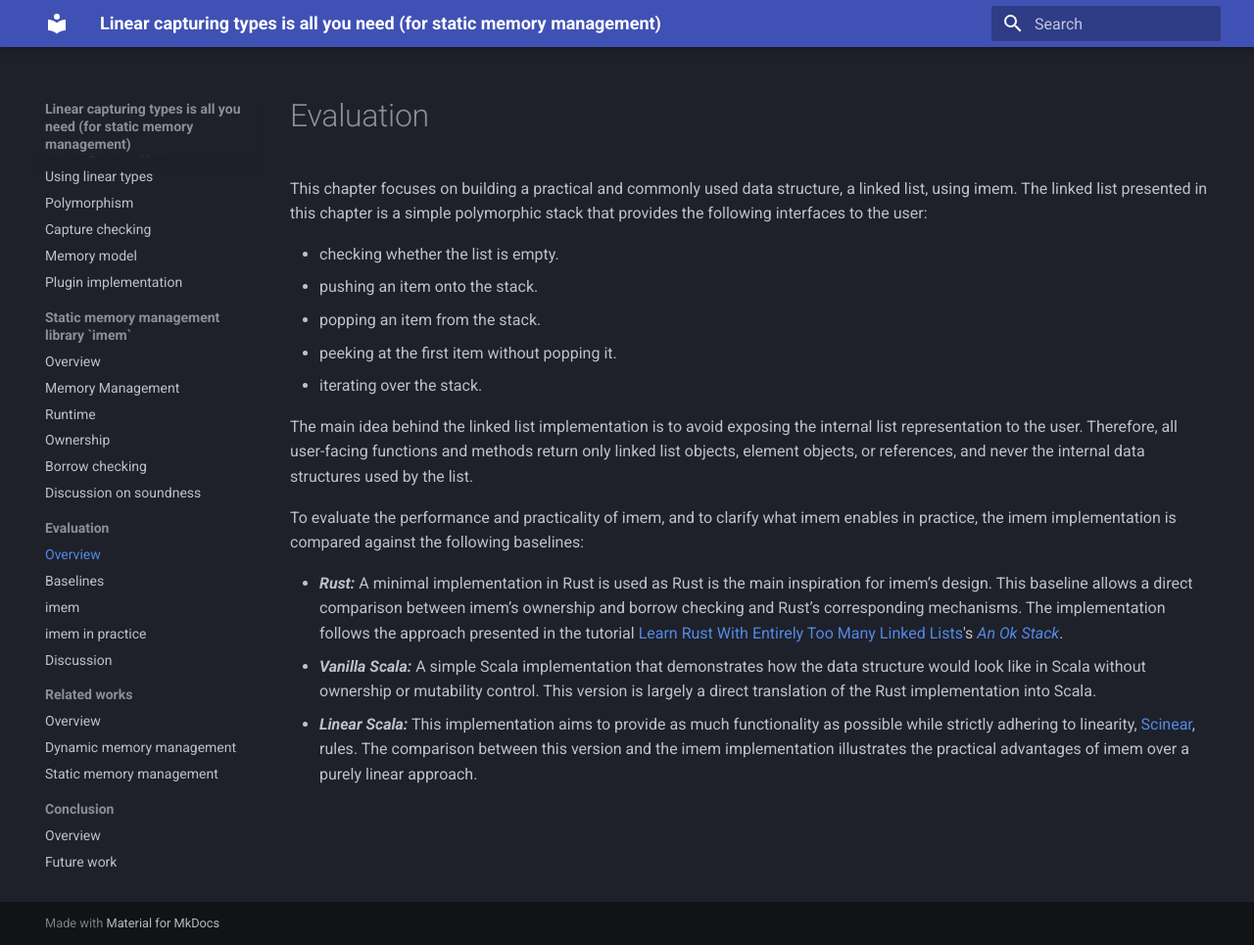
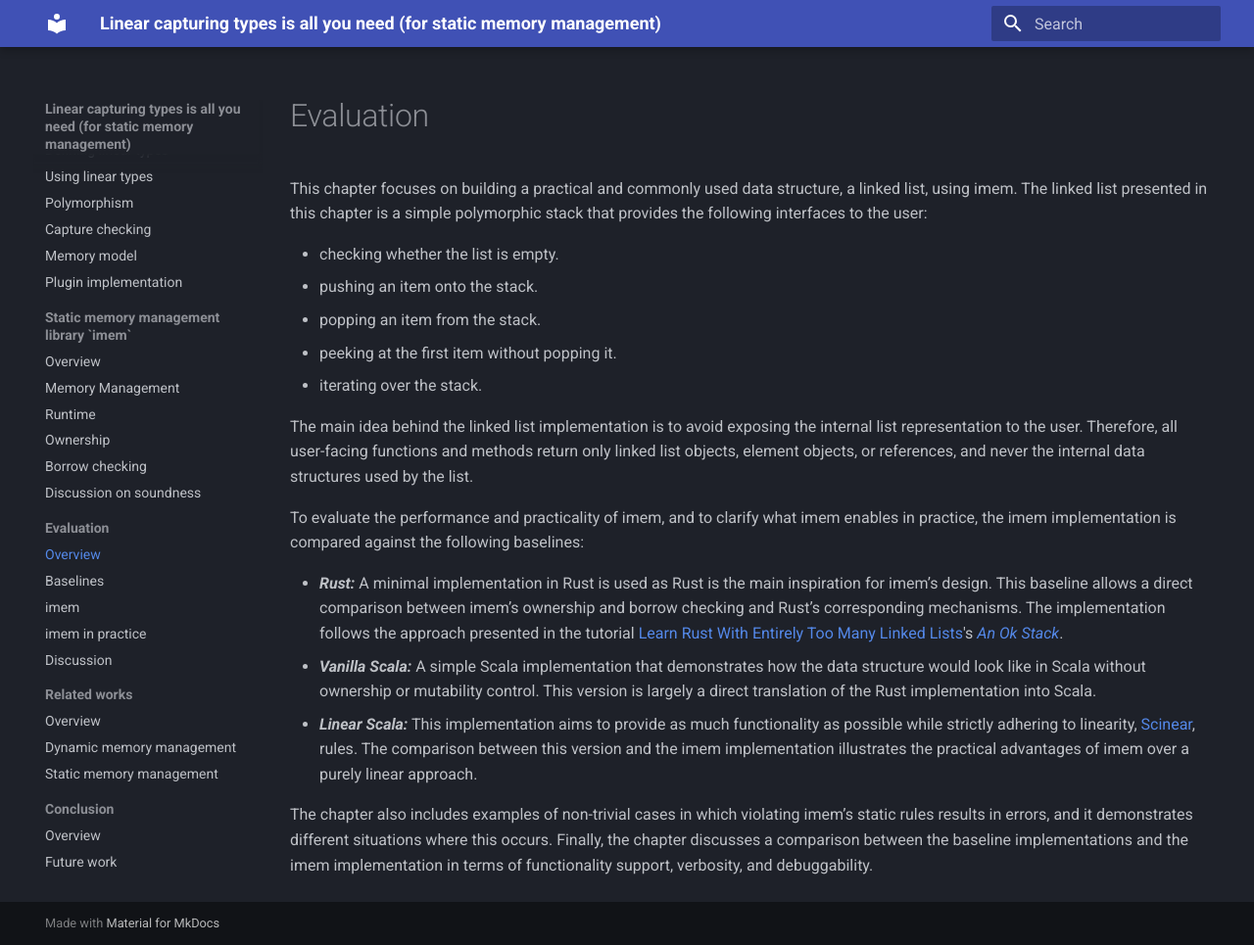
Before and after one commit to amsen20/masters-thesis, an MkDocs documentation site: the page built from docs/evaluation/index.md, in a window 1280 px wide and 965 px high. Shown: the whole window at 98% size. Built offline with MkDocs 1.6.1 and Material for MkDocs 9.7.7, drawn with Linux system fonts in a browser that asks for light colours.

Commit message:
Expand the overview to include new section

```diff
--- a/docs/evaluation/index.md
+++ b/docs/evaluation/index.md
@@ -24,3 +24,6 @@ To evaluate the performance and practicality of imem, and to clarify what imem e
 - ***Linear Scala:***
   This implementation aims to provide as much functionality as possible while strictly adhering to linearity, [Scinear](../scinear/index.md), rules.
   The comparison between this version and the imem implementation illustrates the practical advantages of imem over a purely linear approach.
+
+The chapter also includes examples of non-trivial cases in which violating imem’s static rules results in errors, and it demonstrates different situations where this occurs.
+Finally, the chapter discusses a comparison between the baseline implementations and the imem implementation in terms of functionality support, verbosity, and debuggability.
```
